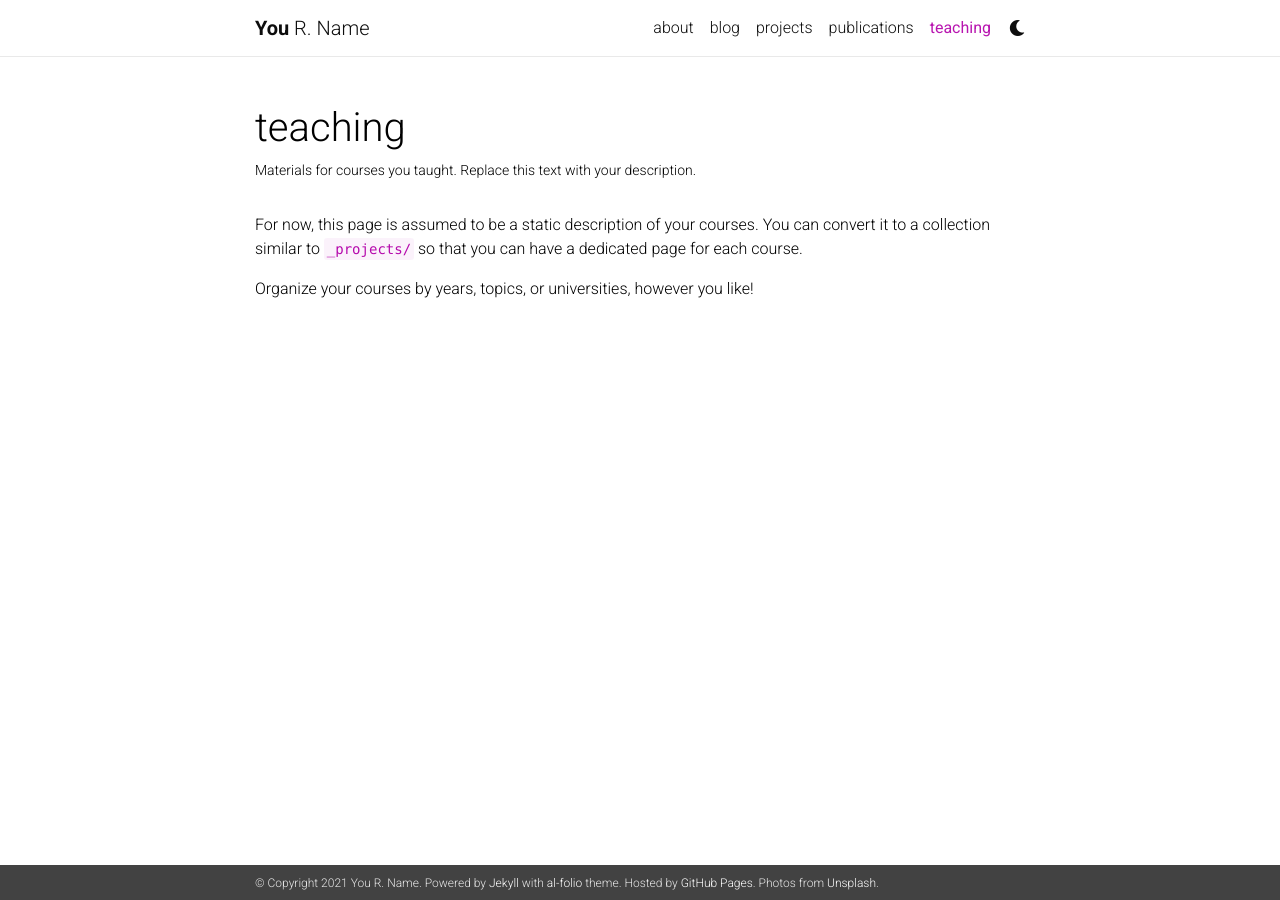
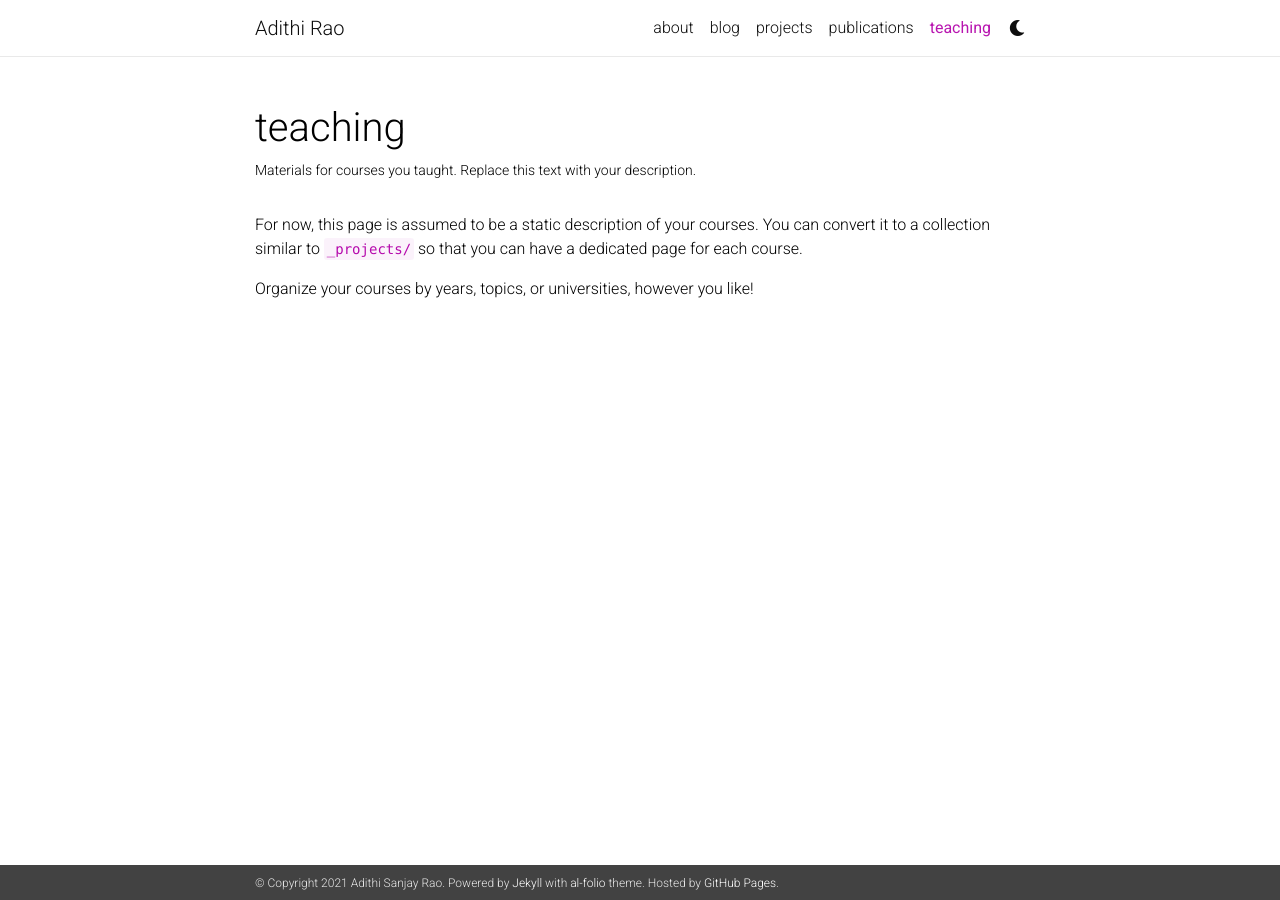
Before and after one commit to adithiirao/adithiirao.github.io, a Jekyll site: the page built from _pages/teaching.md, in a window 1280 px wide. Built offline with Jekyll 4.4.1, drawn with Linux system fonts in a browser that asks for light colours; nearby versions of some CDN libraries; comment, search, counter and statistics services are not loaded; a style sheet for code colours, icons or effects is not loaded.

Commit message:
Changed site settings

```diff
--- a/_config.yml
+++ b/_config.yml
@@ -2,17 +2,16 @@
 # Site settings
 # -----------------------------------------------------------------------------
 
-title: blank # the website title (if blank, full name will be used instead)
-first_name: You
-middle_name: R.
-last_name: Name
-email: you@example.com
+title: Adithi Rao # the website title (if blank, full name will be used instead)
+first_name: Adithi
+middle_name: Sanjay
+last_name: Rao
+email: adithirao07 at gmail dot com
 description: > # the ">" symbol means to ignore newlines until "footer_text:"
-  A simple, whitespace theme for academics. Based on [*folio](https://github.com/bogoli/-folio) design.
+  This is a placeholder description.
 footer_text: >
   Powered by <a href="http://jekyllrb.com/" target="_blank">Jekyll</a> with <a href="https://github.com/alshedivat/al-folio">al-folio</a> theme.
   Hosted by <a href="https://pages.github.com/" target="_blank">GitHub Pages</a>.
-  Photos from <a href="https://unsplash.com" target="_blank">Unsplash</a>.
 
 icon: 🔥 # the emoji used as the favicon
 url:  # the base hostname & protocol for your site
```
